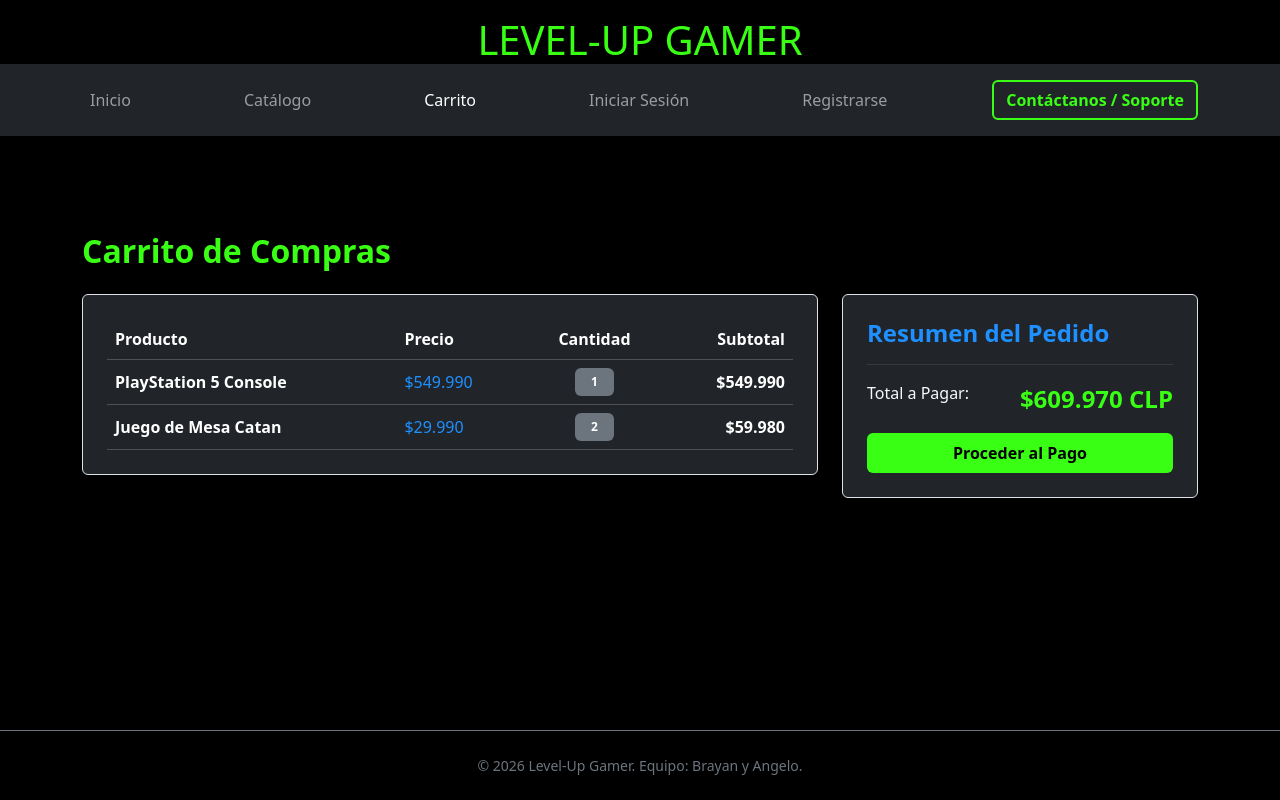
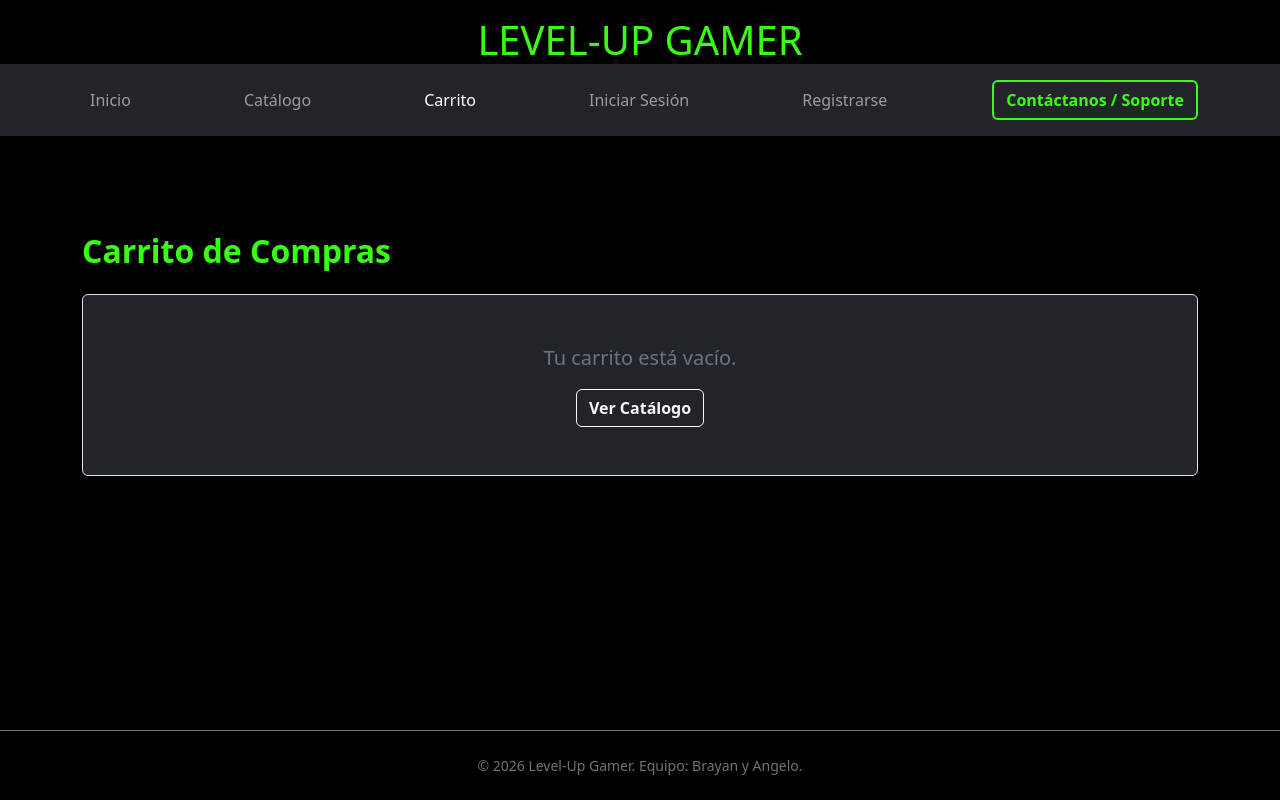
Before and after one commit to campillay25/FS2_07V_G3_EV2, a React (Vite) app: page /carrito in a window 1280 px wide. Built offline with nearby package versions, Linux system fonts and the light colour scheme.

Commit message:
avances y modificaciones para carrito funcional

```diff
--- a/src/App.jsx
+++ b/src/App.jsx
@@ -1,3 +1,4 @@
+import { useState } from 'react'
 import { Routes, Route } from 'react-router-dom'
 import AppNavbar from './components/AppNavbar'
 import AppFooter from './components/AppFooter'
@@ -9,15 +10,28 @@ import RegisterView from './views/RegisterView'
 import ContactView from './views/ContactView'
 
 function App() {
+  const [carrito, setCarrito] = useState([])
+
+  const agregarAlCarrito = (producto) => {
+    const productoExistente = carrito.find((item) => item.id === producto.id)
+
+    if (productoExistente) {
+      setCarrito(carrito.map((item) =>
+        item.id === producto.id ? { ...item, cantidad: item.cantidad + 1 } : item
+      ))
+    } else {
+      setCarrito([...carrito, { ...producto, cantidad: 1 }])
+    }
+  }
   return (
     <div className="bg-black text-white min-vh-100 d-flex flex-column">
       <AppNavbar />
       <main className="flex-grow-1">
         <Routes>
           <Route path="/" element={<HomeView />} />
-          <Route path="/productos" element={<ProductsView />} />
+          <Route path="/productos" element={<ProductsView agregarAlCarrito={agregarAlCarrito} />} />
           <Route path="/login" element={<LoginView />} />
-          <Route path="/carrito" element={<CartView />} />
+          <Route path="/carrito" element={<CartView carrito={carrito} setCarrito={setCarrito} />} />
           <Route path="/registro" element={<RegisterView />} />
           <Route path="/contacto" element={<ContactView />} />
         </Routes>
--- a/src/components/ProductCard.jsx
+++ b/src/components/ProductCard.jsx
@@ -1,7 +1,7 @@
 import { useState } from 'react'
 import { Card, Button } from 'react-bootstrap'
 
-function ProductCard({ producto }) {
+function ProductCard({ producto, agregarAlCarrito}) {
   const [cantidad, setCantidad] = useState(0)
 
   return (
@@ -23,7 +23,11 @@ function ProductCard({ producto }) {
         <Card.Text className="small text-muted mb-3">Cantidad en carro: {cantidad}</Card.Text>
 
         <div className="d-flex gap-2 mt-auto">
-          <Button variant="outline-light" className="w-100 fw-bold" onClick={() => setCantidad(cantidad + 1)}>
+          <Button variant="outline-light" className="w-100 fw-bold" onClick={() =>{
+            agregarAlCarrito(producto);
+          if (typeof setCantidad === 'function') {
+                setCantidad(cantidad + 1);
+              }}}>
             Agregar
           </Button>
         </div>
--- a/src/views/CartView.jsx
+++ b/src/views/CartView.jsx
@@ -1,34 +1,25 @@
 import { Container, Row, Col, Table, Button } from 'react-bootstrap'
 import { Link } from 'react-router-dom'
 
-function CartView() {
+function CartView({ carrito, setCarrito }) {
 
-  const productosEnCarro = [
-    {
-      id: 1,
-      nombre: 'PlayStation 5 Console',
-      precio: 549990,
-      cantidad: 1
-    },
-    {
-      id: 3,
-      nombre: 'Juego de Mesa Catan',
-      precio: 29990,
-      cantidad: 2
-    }
-  ]
+const incrementarCantidad = (id) => {
+  const nuevosProductos = carrito.map(item =>
+    item.id === id ? { ...item, cantidad: item.cantidad + 1 } : item
+  )
+  setCarrito(nuevosProductos)
+}
 
-
-  const total = productosEnCarro.reduce((acc, item) => acc + (item.precio * item.cantidad), 0)
+  const total = carrito.reduce((acc, item) => acc + (item.precio * item.cantidad), 0)
 
   return (
     <Container className="my-5">
       <h2 className="fw-bold mb-4" style={{ color: '#39FF14' }}>Carrito de Compras</h2>
 
-      {productosEnCarro.length === 0 ? (
+      {carrito.length === 0 ? (
         <div className="text-center p-5 bg-dark rounded border">
           <p className="text-secondary lead mb-3">Tu carrito está vacío.</p>
-          <Link to="/productos" className="btn btn-primary fw-bold">Ver Catálogo</Link>
+          <Link to="/productos" className="btn btn-outline-light fw-bold">Ver Catálogo</Link>
         </div>
       ) : (
         <Row>
@@ -44,13 +35,32 @@ function CartView() {
                   </tr>
                 </thead>
                 <tbody>
-                  {productosEnCarro.map((item) => (
+                  {carrito.map((item) => (
                     <tr key={item.id}>
+
                       <td className="fw-bold text-white">{item.nombre}</td>
+
+
                       <td style={{ color: '#1E90FF' }}>${item.precio.toLocaleString('es-CL')}</td>
+
+
                       <td className="text-center">
-                        <span className="badge bg-secondary px-3 py-2">{item.cantidad}</span>
+                        <div className="d-flex align-items-center justify-content-center gap-2">
+                          <span className="badge bg-secondary px-3 py-2" data-testid={`cantidad-${item.id}`}>
+                            {item.cantidad}
+                          </span>
+                          <Button
+                            variant="outline-light"
+                            size="sm"
+                            onClick={() => incrementarCantidad(item.id)}
+                            data-testid={`btn-sumar-${item.id}`}
+                          >
+                            +
+                          </Button>
+                        </div>
                       </td>
+
+
                       <td className="text-end fw-bold text-white">
                         ${(item.precio * item.cantidad).toLocaleString('es-CL')}
                       </td>
@@ -76,7 +86,9 @@ function CartView() {
                 variant="success"
                 className="w-100 fw-bold py-2 "
                 style={{ backgroundColor: '#39FF14', color: '#000', border: 'none' }}
-                onClick={() => alert('Compra realizada con éxito! Gracias por preferir Level-Up Gamer.')}
+                onClick={() => {alert('Compra realizada con éxito! Gracias por preferir Level-Up Gamer.')
+                  setCarrito([])
+                }}
               >
                 Proceder al Pago
               </Button>
--- a/src/views/ProductsView.jsx
+++ b/src/views/ProductsView.jsx
@@ -1,6 +1,6 @@
 import { Container, Row, Col } from 'react-bootstrap'
 import ProductCard from '../components/ProductCard'
-function ProductsView() {
+function ProductsView({ agregarAlCarrito }) {
   const juegosDeMesa = [
     { id: 1, nombre: 'Catan', codigo: 'JM001', descripcion: 'Un clásico juego de estrategia donde los jugadores compiten por colonizar y expandirse en la isla de Catan. Ideal para 3-4 jugadores', precio: 29990, imagen: '/img/catan.jpg' },
     { id: 2, nombre: 'Carcassonne', codigo: 'JM002', descripcion: 'Un juego de colocación de fichas donde los jugadores construyen el paisaje alrededor de la fortaleza medieval de Carcassonne', precio: 24990, imagen: '/img/carcassonne.jpg' },
@@ -39,7 +39,7 @@ function ProductsView() {
       <Row className="g-4 mb-5">
         {juegosDeMesa.map((producto) => (
           <Col xs={12} lg={4} key={producto.id}>
-            <ProductCard producto={producto} />
+            <ProductCard producto={producto} agregarAlCarrito={agregarAlCarrito}/>
           </Col>
         ))}
       </Row>
@@ -48,7 +48,7 @@ function ProductsView() {
       <Row className="g-4 mb-5">
         {accesorios.map((producto) => (
           <Col xs={12} lg={4} key={producto.id}>
-            <ProductCard producto={producto} />
+            <ProductCard producto={producto} agregarAlCarrito={agregarAlCarrito}/>
           </Col>
         ))}
       </Row>
@@ -57,7 +57,7 @@ function ProductsView() {
       <Row className="g-4 mb-5">
         {consolas.map((producto) => (
           <Col xs={12} lg={4} key={producto.id}>
-            <ProductCard producto={producto} />
+            <ProductCard producto={producto} agregarAlCarrito={agregarAlCarrito}/>
           </Col>
         ))}
       </Row>
@@ -66,7 +66,7 @@ function ProductsView() {
       <Row className="g-4 mb-5">
         {mobiliario.map((producto) => (
           <Col xs={12} lg={4} key={producto.id}>
-            <ProductCard producto={producto} />
+            <ProductCard producto={producto} agregarAlCarrito={agregarAlCarrito}/>
           </Col>
         ))}
       </Row>
@@ -75,7 +75,7 @@ function ProductsView() {
       <Row className="g-4 mb-5">
         {vestuario.map((producto) => (
           <Col xs={12} lg={4} key={producto.id}>
-            <ProductCard producto={producto} />
+            <ProductCard producto={producto} agregarAlCarrito={agregarAlCarrito}/>
           </Col>
         ))}
       </Row>
```
